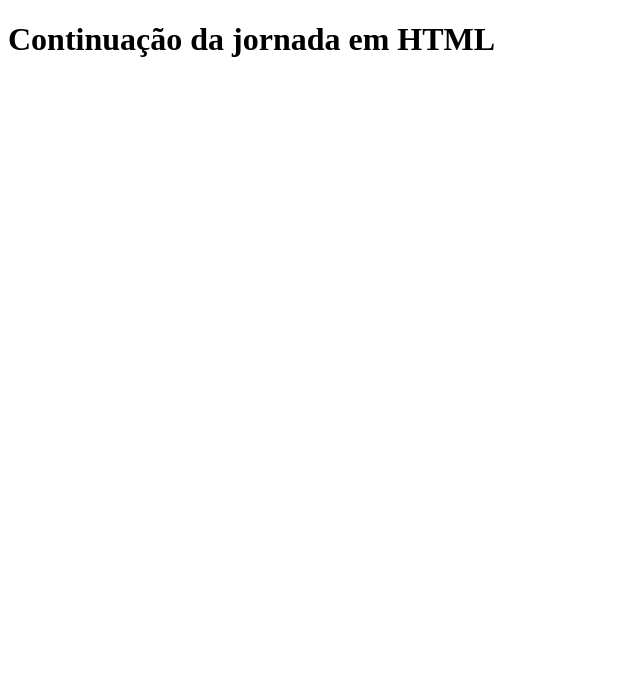
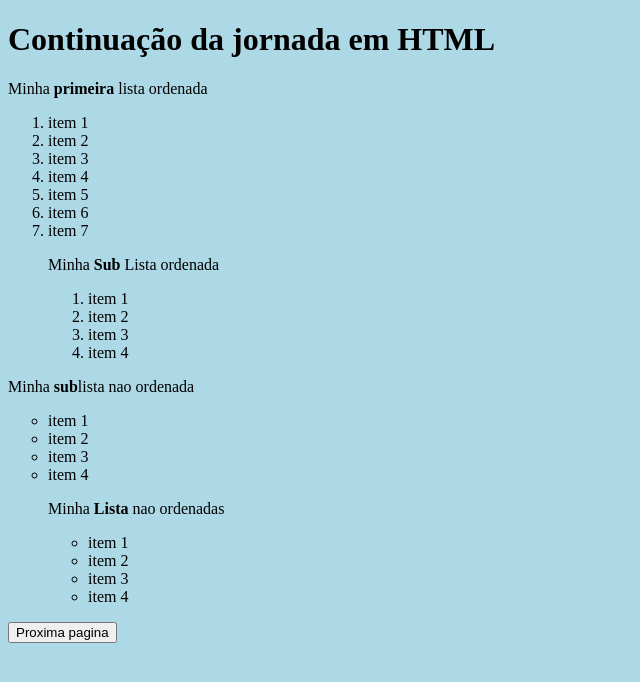
Before and after one commit to Jacksonsnt/aulas_curso_frontend, a plain HTML site: page aula_02.html in a window 1280 px wide. Shown: the whole page, without its empty margins (0-640 px from the left). Drawn offline with Linux system fonts and the light colour scheme.

Commit message:
Atualizar o arquivo da aula 02

```diff
--- a/aula_02.html
+++ b/aula_02.html
@@ -3,9 +3,51 @@
 <head>
     <meta charset="UTF-8" />
     <title>Aula 02 de HTML</title>
+    <style>
+        body{
+            background-color: lightblue;
+        }
+    </style>
 </head>
 <body>
     <h1>Continuação da jornada em HTML</h1>
+    <p>Minha <b>primeira</b> lista ordenada</p>
+    <ol start="1">
+        <li>item 1</li>
+        <li>item 2</li>
+        <li>item 3 </li>
+        <li>item 4</li>
+        <li>item 5 </li>
+        <li>item 6</li>
+        <li>item 7</li>
+        <p>Minha <b>Sub</b> Lista ordenada</p>
+    <ol start="1">
+        <li>item 1 </li>
+        <li>item 2 </li>
+        <li>item 3 </li>
+        <li>item 4 </li>
+    </ol>
+    </ol>
+
+    <p>Minha <b>sub</b>lista nao ordenada</p>
+    <ul type="circle">
+        <li>item 1</li>
+        <li>item 2</li>
+        <li>item 3</li>
+        <li>item 4</li>
+        <p>Minha <b>Lista</b> nao ordenadas</p>
+        <ul type="dark">
+        <li>item 1</li>
+        <li>item 2</li>
+        <li>item 3</li>
+        <li>item 4</li>
+    </ul>
+
+    </ul>
+
+
+    <a href="aula_03.html"><input type="button" value="Proxima pagina"></a>
 
 </body>
+
 </html>
```
Also changed, not shown: aula_03.html (+1 -1 lines).
